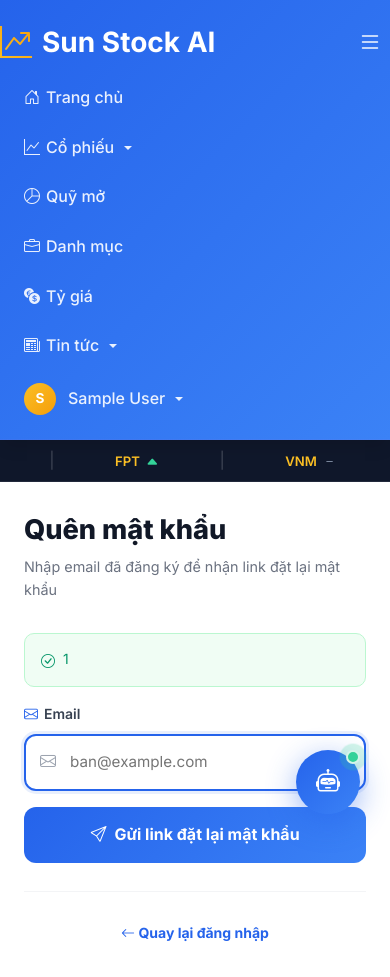
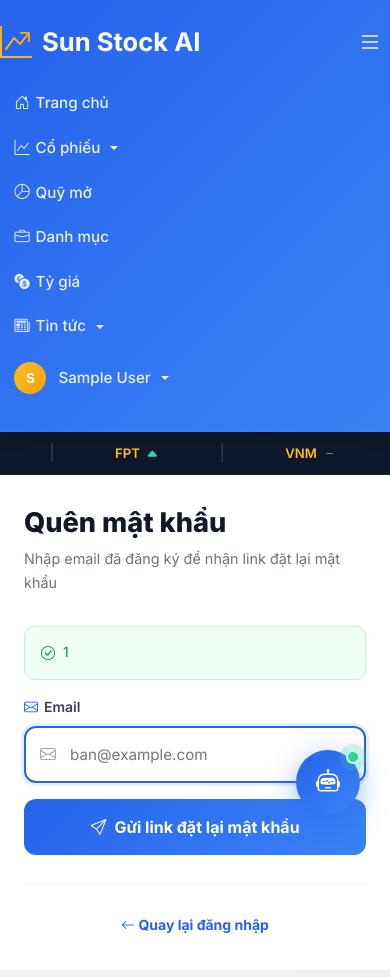
Before and after one commit to nhatnguyen94/sunstock-ai-vn, a Laravel app: page /forgot-password in a window 390 px wide, after a click that opens the changed part. Shown: the top 977 px of the page. Run offline with Laravel 12, Linux system fonts and the light colour scheme; the visitor is signed in with stand-in values (Sample User, id 1); data that the repository does not hold is empty; style sheets or scripts are compiled from the project's sources.

Commit message:
[master] Fix navbar text wrapping onto two lines (nav links nowrap + tighter padding/font, bar widened to 1320px from xl, hamburger collapse moved from lg to xl, long usernames ellipsised)
Co-Authored-By: Claude Sonnet 5 <noreply@anthropic.com>

```diff
--- a/resources/frontend/css/layouts/app.css
+++ b/resources/frontend/css/layouts/app.css
@@ -39,7 +39,8 @@
         }
 
         .navbar-brand {
-            font-size: 1.75rem;
+            font-size: 1.6rem;
+            white-space: nowrap;
             font-weight: 700;
             color: white !important;
             display: flex;
@@ -61,16 +62,36 @@
             background-clip: text;
         }
 
+        /* One line per item, always: labels never wrap, so every item is the same height and the text
+           baselines line up across the whole bar (wrapping "Trang chủ" / "Quỹ mở" onto 2 lines looked ragged). */
         .navbar-nav .nav-link {
             color: rgba(255,255,255,0.9) !important;
             font-weight: 500;
-            padding: 0.75rem 1.25rem !important;
+            font-size: 0.95rem;
+            line-height: 1.2;
+            white-space: nowrap;
+            padding: 0.6rem 0.8rem !important;
             border-radius: 8px;
             transition: all 0.3s ease;
-            margin: 0 4px;
+            margin: 0 2px;
             display: flex;
             align-items: center;
             gap: 6px;
+        }
+
+        /* The 7 items + brand + account menu need room on desktop: widen the bar from the xl breakpoint
+           (below that the menu collapses to the hamburger — see navbar-expand-xl in layouts/app.blade.php). */
+        @media (min-width: 1200px) {
+            .main-navbar > .container { max-width: 1320px; }
+        }
+
+        /* Long usernames must not push the bar to a second line */
+        .navbar-nav .nav-link .user-name { max-width: 130px; overflow: hidden; text-overflow: ellipsis; }
+
+        /* Collapsed (hamburger) menu: full-width, comfortably tappable rows */
+        @media (max-width: 1199.98px) {
+            .navbar-collapse { padding: 0.5rem 0 0.75rem; }
+            .navbar-nav .nav-link { padding: 0.7rem 0.9rem !important; margin: 2px 0; }
         }
 
         .navbar-nav .nav-link:hover {
--- a/resources/views/layouts/app.blade.php
+++ b/resources/views/layouts/app.blade.php
@@ -34,7 +34,7 @@
     </div>
 
     <!-- Main Navigation -->
-    <nav class="navbar navbar-expand-lg main-navbar">
+    <nav class="navbar navbar-expand-xl main-navbar">
         <div class="container">
             <a class="navbar-brand" href="{{ url('/') }}">
                 <i class="bi bi-graph-up-arrow brand-icon"></i>
@@ -46,7 +46,7 @@
             </button>
 
             <div class="collapse navbar-collapse" id="navbarNav">
-                <ul class="navbar-nav ml-auto align-items-lg-center">
+                <ul class="navbar-nav ml-auto align-items-xl-center">
                     <li class="nav-item">
                         <a class="nav-link {{ request()->is('/') ? 'active' : '' }}" href="{{ url('/') }}">
                             <i class="bi bi-house-door"></i> Trang chủ
@@ -106,13 +106,13 @@
                     </li>
 
                     @guest
-                        <li class="nav-item ml-lg-2">
+                        <li class="nav-item ml-xl-2">
                             <a class="nav-link" href="{{ route('login') }}"
                                style="background:rgba(255,255,255,0.15); border-radius:8px;">
                                 <i class="bi bi-box-arrow-in-right"></i> Đăng nhập
                             </a>
                         </li>
-                        <li class="nav-item ml-lg-1">
+                        <li class="nav-item ml-xl-1">
                             <a href="{{ route('register') }}"
                                style="background:#fbbf24; color:#1e3a5f !important; border-radius:8px; padding:0.5rem 1rem; font-weight:700; text-decoration:none; display:inline-flex; align-items:center; gap:6px; font-size:0.95rem; transition:all 0.2s ease;"
                                onmouseover="this.style.background='#f59e0b'"
@@ -121,10 +121,10 @@
                             </a>
                         </li>
                     @else
-                        <li class="nav-item dropdown ml-lg-2">
+                        <li class="nav-item dropdown ml-xl-2">
                             <a class="nav-link dropdown-toggle d-flex align-items-center" href="#" id="userDropdown" data-toggle="dropdown">
-                                <span class="user-avatar">{{ strtoupper(substr(Auth::user()->profile->username ?? Auth::user()->name, 0, 1)) }}</span>
-                                {{ Auth::user()->profile->username ?? Auth::user()->name }}
+                                <span class="user-avatar">{{ strtoupper(mb_substr(Auth::user()->profile->username ?? Auth::user()->name, 0, 1)) }}</span>
+                                <span class="user-name">{{ Auth::user()->profile->username ?? Auth::user()->name }}</span>
                             </a>
                             <div class="dropdown-menu dropdown-menu-right">
                                 <div class="px-3 py-2 mb-1" style="border-bottom:1px solid var(--border-color);">
```
